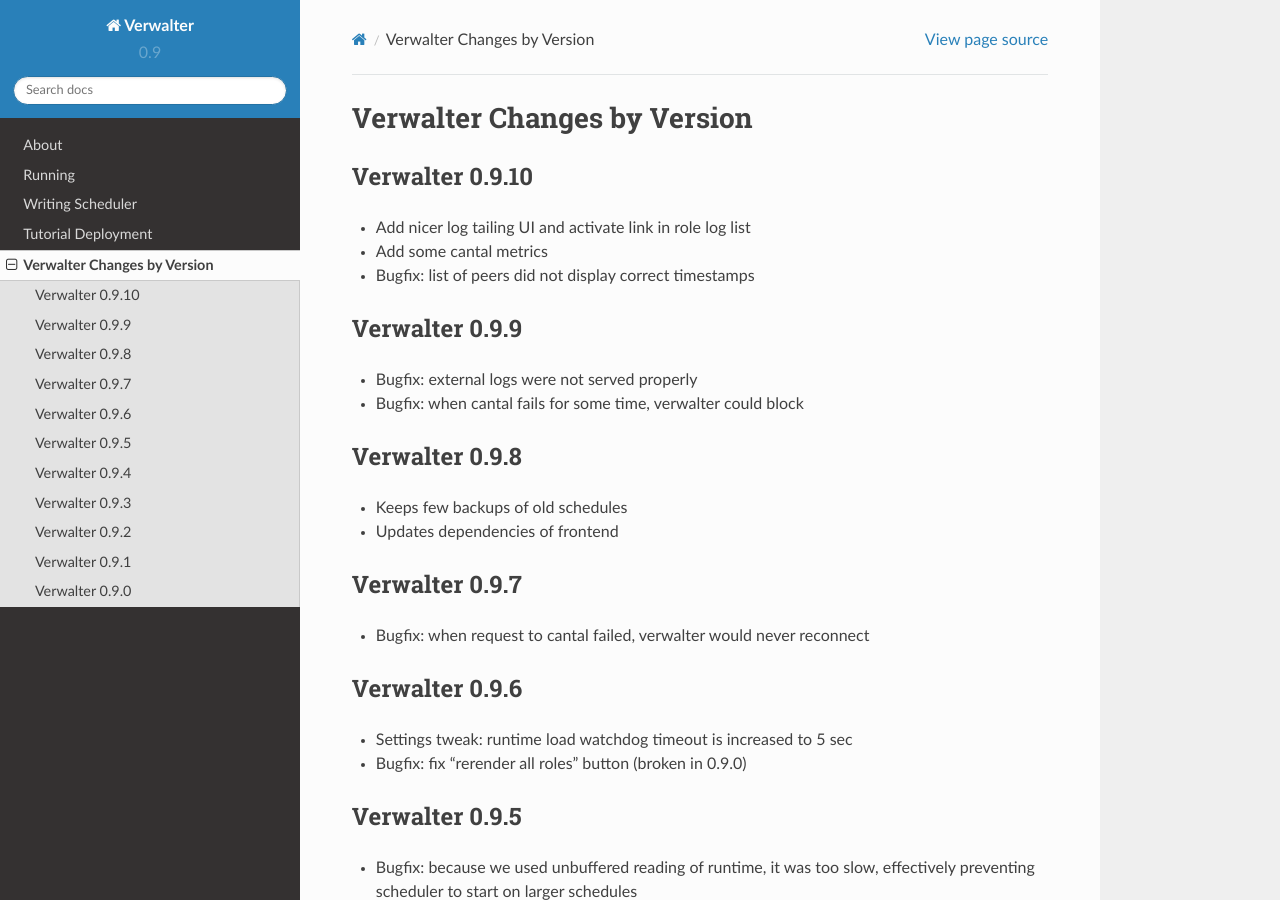
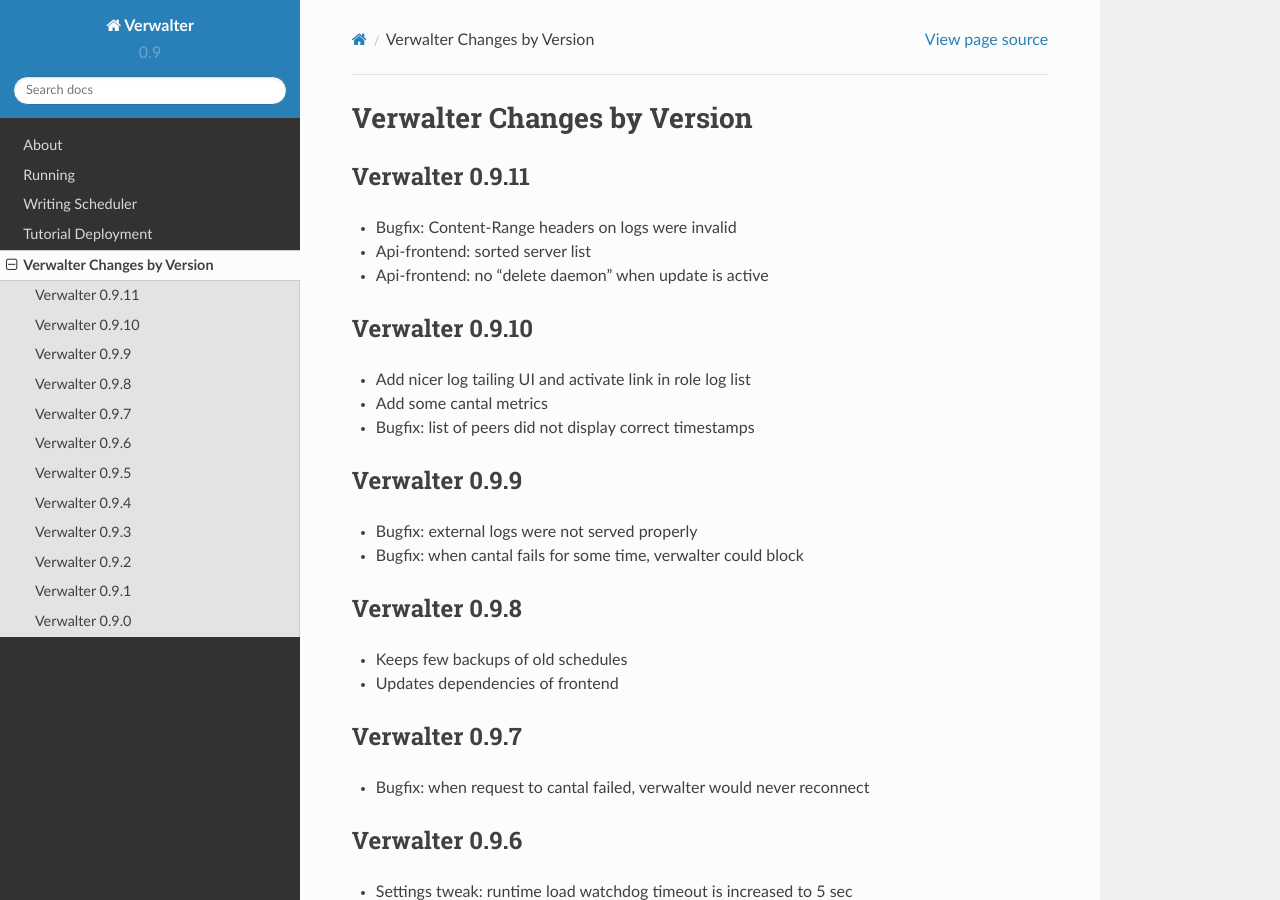
Before and after one commit to tailhook/verwalter, a Sphinx documentation site: the page built from doc/changelog.rst, in a window 1280 px wide and 900 px high. Built offline with Sphinx 7.4.7 and the Read the Docs theme 2.0.0, drawn with Linux system fonts in a browser that asks for light colours.

Commit message:
Update changelog

```diff
--- a/doc/changelog.rst
+++ b/doc/changelog.rst
@@ -1,6 +1,15 @@
 Verwalter Changes by Version
 ============================
 
+
+.. _changelog-0.9.11:
+
+Verwalter 0.9.11
+----------------
+
+* Bugfix: Content-Range headers on logs were invalid
+* Api-frontend: sorted server list
+* Api-frontend: no "delete daemon" when update is active
 
 .. _changelog-0.9.10:
 
```
